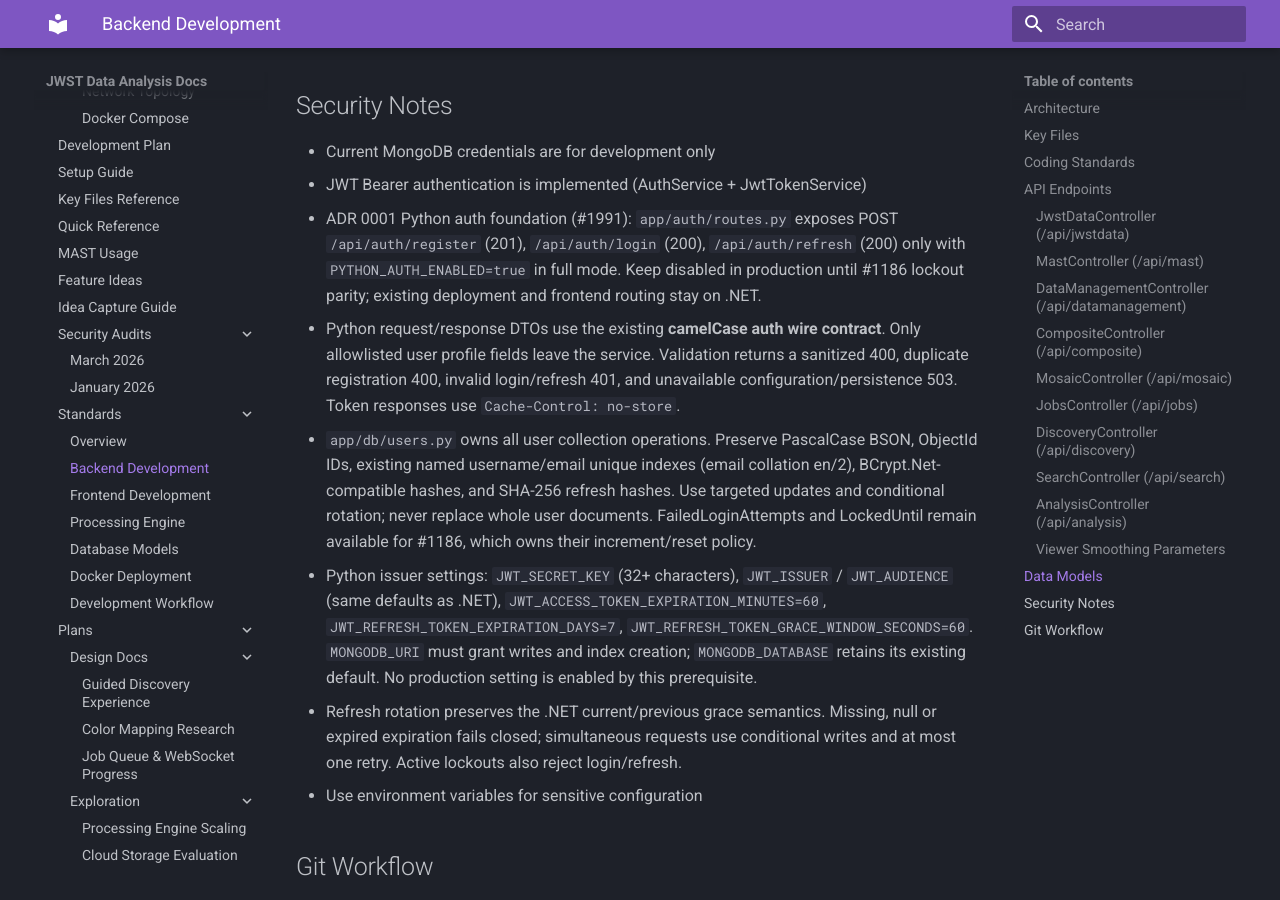
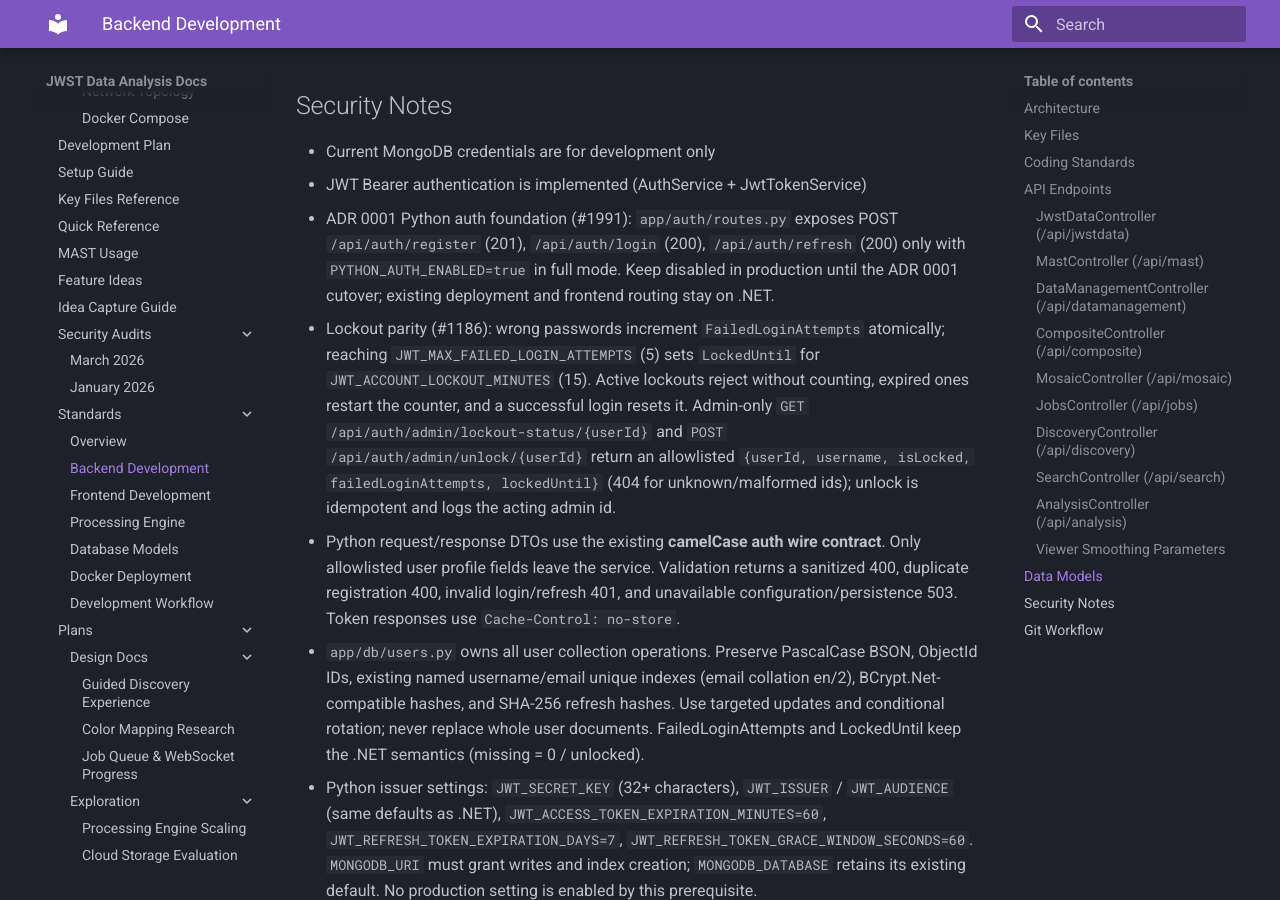
Before and after one commit to Snoww3d/jwst-data-analysis, an MkDocs documentation site: the page built from docs/standards/backend-development.md, in a window 1280 px wide and 900 px high, scrolled down 6761 px. Built offline with MkDocs 1.6.1 and Material for MkDocs 9.7.7, drawn with Linux system fonts in a browser that asks for light colours.

Commit message:
docs: spec and reference updates for Python lockout parity (#1186)
Claude-Session: pos-board job-20260918-f8446f11

```diff
--- a/docs/standards/backend-development.md
+++ b/docs/standards/backend-development.md
@@ -204,7 +204,14 @@ The following query parameters are available on both `GET /api/jwstdata/{id}/pre
 - ADR 0001 Python auth foundation (#1991): `app/auth/routes.py` exposes POST
   `/api/auth/register` (201), `/api/auth/login` (200), `/api/auth/refresh` (200)
   only with `PYTHON_AUTH_ENABLED=true` in full mode. Keep disabled in production
-  until #1186 lockout parity; existing deployment and frontend routing stay on .NET.
+  until the ADR 0001 cutover; existing deployment and frontend routing stay on .NET.
+- Lockout parity (#1186): wrong passwords increment `FailedLoginAttempts` atomically;
+  reaching `JWT_MAX_FAILED_LOGIN_ATTEMPTS` (5) sets `LockedUntil` for
+  `JWT_ACCOUNT_LOCKOUT_MINUTES` (15). Active lockouts reject without counting, expired
+  ones restart the counter, and a successful login resets it. Admin-only
+  `GET /api/auth/admin/lockout-status/{userId}` and `POST /api/auth/admin/unlock/{userId}`
+  return an allowlisted `{userId, username, isLocked, failedLoginAttempts, lockedUntil}`
+  (404 for unknown/malformed ids); unlock is idempotent and logs the acting admin id.
 - Python request/response DTOs use the existing **camelCase auth wire contract**.
   Only allowlisted user profile fields leave the service. Validation returns a
   sanitized 400, duplicate registration 400, invalid login/refresh 401, and
@@ -213,7 +220,7 @@ The following query parameters are available on both `GET /api/jwstdata/{id}/pre
   ObjectId IDs, existing named username/email unique indexes (email collation en/2),
   BCrypt.Net-compatible hashes, and SHA-256 refresh hashes. Use targeted updates
   and conditional rotation; never replace whole user documents. FailedLoginAttempts
-  and LockedUntil remain available for #1186, which owns their increment/reset policy.
+  and LockedUntil keep the .NET semantics (missing = 0 / unlocked).
 - Python issuer settings: `JWT_SECRET_KEY` (32+ characters), `JWT_ISSUER` /
   `JWT_AUDIENCE` (same defaults as .NET), `JWT_ACCESS_TOKEN_EXPIRATION_MINUTES=60`,
   `JWT_REFRESH_TOKEN_EXPIRATION_DAYS=7`, `JWT_REFRESH_TOKEN_GRACE_WINDOW_SECONDS=60`.
```
Also changed, not shown: docs/key-files.md (+3 -3 lines), docs/plans/design/card-1186.md (added, +100 -0 lines), docs/quick-reference.md (+4 -2 lines).
